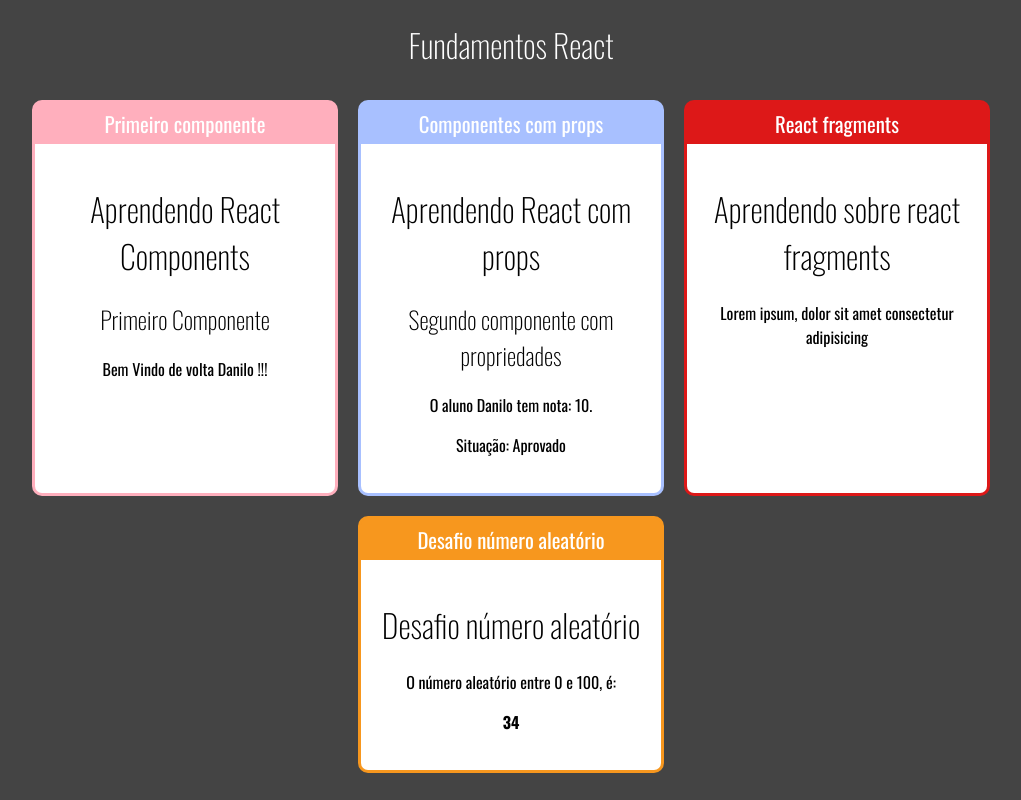
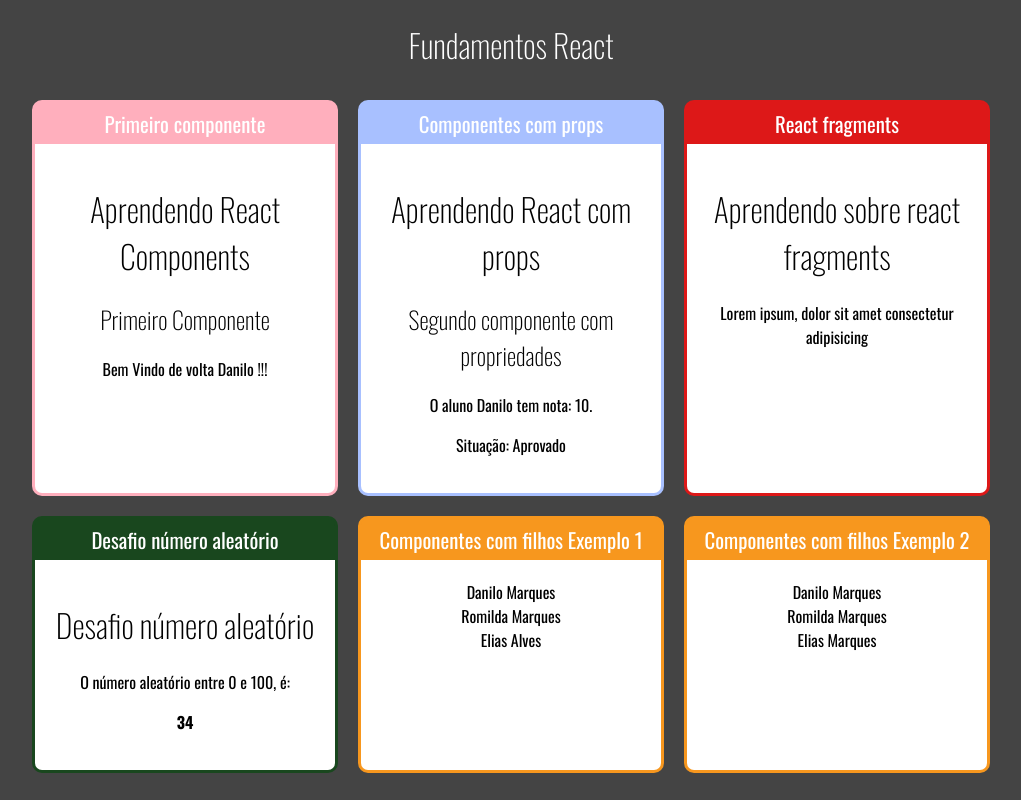
Before and after one commit to DaniloMelo/fundamentos-react, a React (Create React App) app: page / in a window 1280 px wide. Shown: the whole page, without its empty margins (129-1150 px from the left). Built offline with nearby package versions, Linux system fonts and the light colour scheme.

Commit message:
Aprendendo sobre componentes com filhos

```diff
--- a/src/App.jsx
+++ b/src/App.jsx
@@ -5,6 +5,9 @@
 import Fragment from './components/basics/Fragment'
 import DesafioNumAleatorio from './components/basics/DesafioNumAleatorio'
 import Card from './components/layout/Card'
+import Familia from './components/basics/Familia'
+import FamiliaEx2 from './components/basics/FamiliaEx2'
+import FamiliaMembroEx2 from './components/basics/FamiliaMembroEx2'
 
 export default () => (
     (
@@ -24,8 +27,20 @@
                     <Fragment />
                 </Card>
 
-                <Card titulo="Desafio número aleatório" cor="#f7971e">
+                <Card titulo="Desafio número aleatório" cor="#19471e">
                     <DesafioNumAleatorio min={0} max={100} />
+                </Card>
+
+                <Card titulo="Componentes com filhos Exemplo 1" cor="#f7971e">
+                    <Familia sobrenome="Marques"/>
+                </Card>
+
+                <Card titulo="Componentes com filhos Exemplo 2" cor="#f7971e">
+                    <FamiliaEx2 sobrenome="Marques">
+                        <FamiliaMembroEx2 nome="Danilo" />
+                        <FamiliaMembroEx2 nome="Romilda"/>
+                        <FamiliaMembroEx2 nome="Elias"/>
+                    </FamiliaEx2>
                 </Card>
             </div>
         </div>
--- /dev/null
+++ b/src/components/basics/Familia.jsx
@@ -0,0 +1,20 @@
+import React from 'react'
+import FamiliaMembro from './FamiliaMembro'
+
+export default props => {
+
+    return (
+        <div>
+            <FamiliaMembro nome="Danilo" sobrenome={props.sobrenome}/>  {/* desta forma, estamos pegando apenas a prop sobrenome que foi definida no componente pai, no arquivo App.jsx */}
+            <FamiliaMembro nome="Romilda" {...props}/>  {/* tambem podemos usar o spread. Porem nao definimos o atributo sobrenome="" */}
+            <FamiliaMembro nome="Elias" sobrenome="Alves"/>
+        </div>
+    )
+}
+
+/*
+    Por padrão, um componente pai nao passa os parametros para os filhos.
+    Podemos alterara esse comportamento definindo os parametros no componente pai (quando usamos o componente no app.jsx ou index.js)
+    e depois, ainda no componente pai, passamos essas props para os filhos.
+
+*/
--- /dev/null
+++ b/src/components/basics/FamiliaEx2.jsx
@@ -0,0 +1,13 @@
+import React from 'react'
+
+export default props => {
+
+    return (
+        <div>
+
+            {props.children.map((child, i) =>{
+                return React.cloneElement(child, {...props, key: i})
+            })}
+        </div>
+    )
+}
--- /dev/null
+++ b/src/components/basics/FamiliaMembro.jsx
@@ -0,0 +1,8 @@
+import React from 'react'
+
+export default props => {
+
+    return (
+        <div>{props.nome} <span>{props.sobrenome}</span></div>
+    )
+}
--- /dev/null
+++ b/src/components/basics/FamiliaMembroEx2.jsx
@@ -0,0 +1,8 @@
+import React from 'react'
+
+export default props => {
+
+    return (
+        <div>{props.nome} <span>{props.sobrenome}</span></div>
+    )
+}
--- a/src/components/basics/Fragment.jsx
+++ b/src/components/basics/Fragment.jsx
@@ -2,7 +2,7 @@
 
 export default function Fragment (){
     return (
-        <React.Fragment id="param-de-teste">
+        <React.Fragment>
             <h1>Aprendendo sobre react fragments</h1>
             <p>Lorem ipsum, dolor sit amet consectetur adipisicing</p>
         </React.Fragment>
--- a/src/index.js
+++ b/src/index.js
@@ -1,11 +1,13 @@
 import './index.css'
-import ReactDOM from 'react-dom'
+import ReactDOM from 'react-dom/client'
 import React from 'react'
 import App from './App'
 
 
-const elemento = document.querySelector("#root")
+const root = ReactDOM.createRoot(document.querySelector("#root"))
 
-ReactDOM.render(
-    <App />
-    , elemento)
+root.render(
+    <>
+        <App />
+    </>
+)
```
